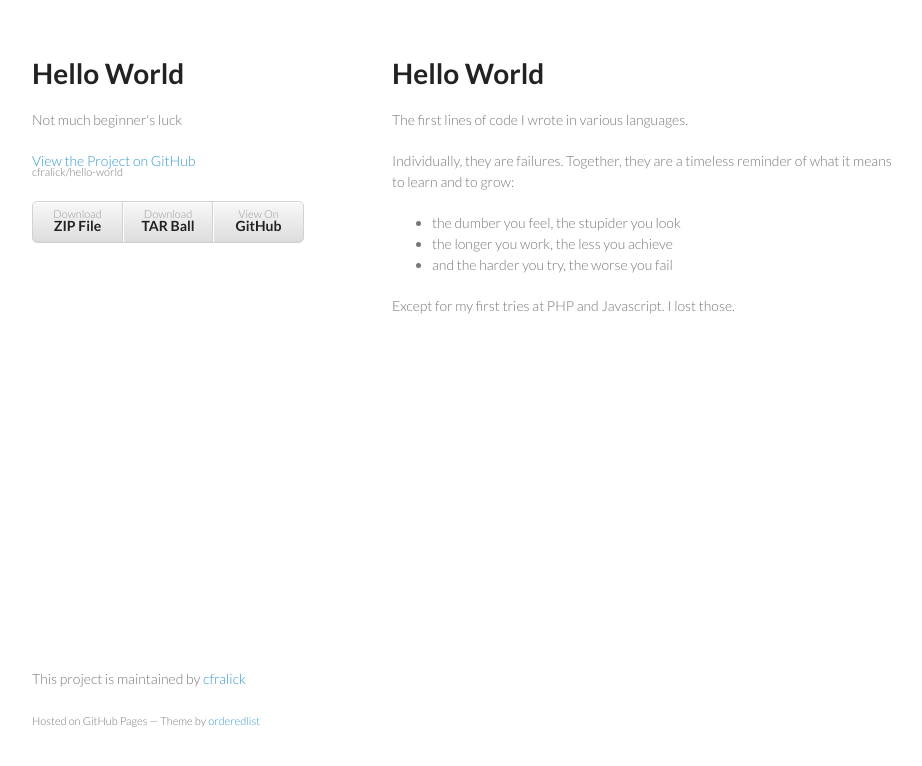
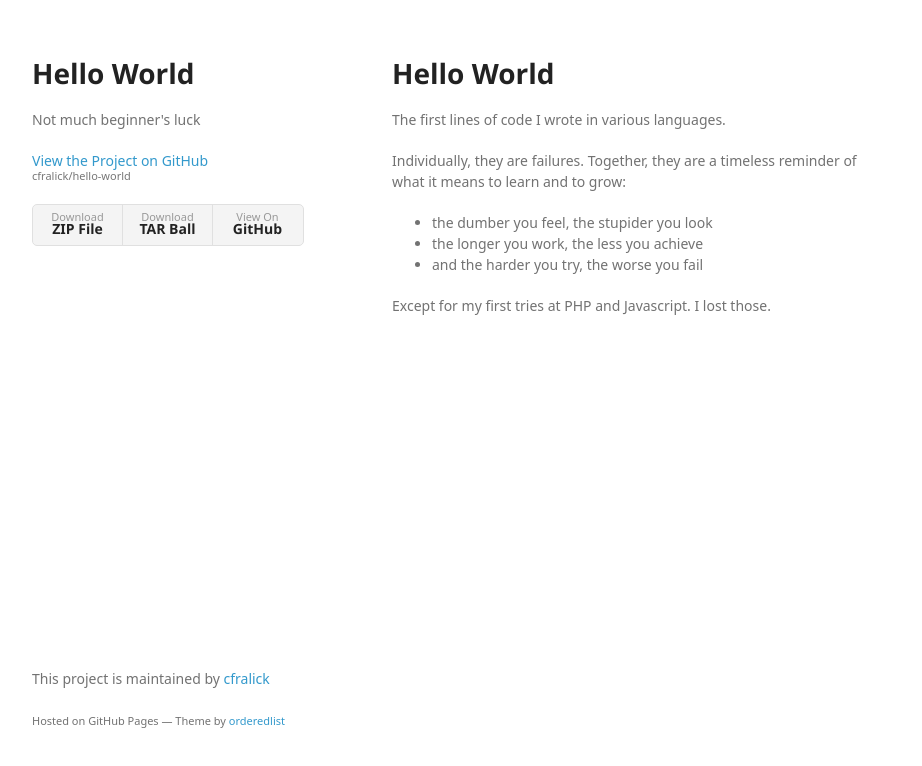
Before and after one commit to cfralick/hello-world, a plain HTML site: page index.html in a window 1280 px wide. Shown: the whole page, without its empty margins (178-1100 px from the left). Drawn offline with Linux system fonts and the light colour scheme; a web font is replaced by a local one.

Commit message:
Create gh-pages branch via GitHub

```diff
--- a/index.html
+++ b/index.html
@@ -7,7 +7,7 @@
 
     <link rel="stylesheet" href="stylesheets/styles.css">
     <link rel="stylesheet" href="stylesheets/github-light.css">
-    <meta name="viewport" content="width=device-width, initial-scale=1, user-scalable=no">
+    <meta name="viewport" content="width=device-width">
     <!--[if lt IE 9]>
     <script src="//html5shiv.googlecode.com/svn/trunk/html5.js"></script>
     <![endif]-->
@@ -50,6 +50,16 @@
       </footer>
     </div>
     <script src="javascripts/scale.fix.js"></script>
+              <script type="text/javascript">
+            var gaJsHost = (("https:" == document.location.protocol) ? "https://ssl." : "http://www.");
+            document.write(unescape("%3Cscript src='" + gaJsHost + "google-analytics.com/ga.js' type='text/javascript'%3E%3C/script%3E"));
+          </script>
+          <script type="text/javascript">
+            try {
+              var pageTracker = _gat._getTracker("UA-64586508-4");
+            pageTracker._trackPageview();
+            } catch(err) {}
+          </script>
 
   </body>
 </html>
--- a/params.json
+++ b/params.json
@@ -1 +1 @@
-{"name":"Hello World","tagline":"Not much beginner's luck","body":"Hello World\r\n===========\r\n\r\nThe first lines of code I wrote in various languages. \r\n\r\nIndividually, they are failures. Together, they are a timeless reminder of what it means to learn and to grow:  \r\n\r\n* the dumber you feel, the stupider you look\r\n* the longer you work, the less you achieve\r\n* and the harder you try, the worse you fail  \r\n\r\n\r\nExcept for my first tries at PHP and Javascript. I lost those.  \r\n","google":"","note":"Don't delete this file! It's used internally to help with page regeneration."}
+{"name":"Hello World","tagline":"Not much beginner's luck","body":"Hello World\r\n===========\r\n\r\nThe first lines of code I wrote in various languages. \r\n\r\nIndividually, they are failures. Together, they are a timeless reminder of what it means to learn and to grow:  \r\n\r\n* the dumber you feel, the stupider you look\r\n* the longer you work, the less you achieve\r\n* and the harder you try, the worse you fail  \r\n\r\n\r\nExcept for my first tries at PHP and Javascript. I lost those.  \r\n","google":"UA-64586508-4","note":"Don't delete this file! It's used internally to help with page regeneration."}
--- a/stylesheets/styles.css
+++ b/stylesheets/styles.css
@@ -1,10 +1,65 @@
-@import url(https://fonts.googleapis.com/css?family=Lato:300italic,700italic,300,700);
+@font-face {
+  font-family: 'Noto Sans';
+  font-weight: 400;
+  font-style: normal;
+  src: url('../fonts/Noto-Sans-regular/Noto-Sans-regular.eot');
+  src: url('../fonts/Noto-Sans-regular/Noto-Sans-regular.eot?#iefix') format('embedded-opentype'),
+       local('Noto Sans'),
+       local('Noto-Sans-regular'),
+       url('../fonts/Noto-Sans-regular/Noto-Sans-regular.woff2') format('woff2'),
+       url('../fonts/Noto-Sans-regular/Noto-Sans-regular.woff') format('woff'),
+       url('../fonts/Noto-Sans-regular/Noto-Sans-regular.ttf') format('truetype'),
+       url('../fonts/Noto-Sans-regular/Noto-Sans-regular.svg#NotoSans') format('svg');
+}
+
+@font-face {
+  font-family: 'Noto Sans';
+  font-weight: 700;
+  font-style: normal;
+  src: url('../fonts/Noto-Sans-700/Noto-Sans-700.eot');
+  src: url('../fonts/Noto-Sans-700/Noto-Sans-700.eot?#iefix') format('embedded-opentype'),
+       local('Noto Sans Bold'),
+       local('Noto-Sans-700'),
+       url('../fonts/Noto-Sans-700/Noto-Sans-700.woff2') format('woff2'),
+       url('../fonts/Noto-Sans-700/Noto-Sans-700.woff') format('woff'),
+       url('../fonts/Noto-Sans-700/Noto-Sans-700.ttf') format('truetype'),
+       url('../fonts/Noto-Sans-700/Noto-Sans-700.svg#NotoSans') format('svg');
+}
+
+@font-face {
+  font-family: 'Noto Sans';
+  font-weight: 400;
+  font-style: italic;
+  src: url('../fonts/Noto-Sans-italic/Noto-Sans-italic.eot');
+  src: url('../fonts/Noto-Sans-italic/Noto-Sans-italic.eot?#iefix') format('embedded-opentype'),
+       local('Noto Sans Italic'),
+       local('Noto-Sans-italic'),
+       url('../fonts/Noto-Sans-italic/Noto-Sans-italic.woff2') format('woff2'),
+       url('../fonts/Noto-Sans-italic/Noto-Sans-italic.woff') format('woff'),
+       url('../fonts/Noto-Sans-italic/Noto-Sans-italic.ttf') format('truetype'),
+       url('../fonts/Noto-Sans-italic/Noto-Sans-italic.svg#NotoSans') format('svg');
+}
+
+@font-face {
+  font-family: 'Noto Sans';
+  font-weight: 700;
+  font-style: italic;
+  src: url('../fonts/Noto-Sans-700italic/Noto-Sans-700italic.eot');
+  src: url('../fonts/Noto-Sans-700italic/Noto-Sans-700italic.eot?#iefix') format('embedded-opentype'),
+       local('Noto Sans Bold Italic'),
+       local('Noto-Sans-700italic'),
+       url('../fonts/Noto-Sans-700italic/Noto-Sans-700italic.woff2') format('woff2'),
+       url('../fonts/Noto-Sans-700italic/Noto-Sans-700italic.woff') format('woff'),
+       url('../fonts/Noto-Sans-700italic/Noto-Sans-700italic.ttf') format('truetype'),
+       url('../fonts/Noto-Sans-700italic/Noto-Sans-700italic.svg#NotoSans') format('svg');
+}
 
 body {
+  background-color: #fff;
   padding:50px;
-  font:14px/1.5 Lato, "Helvetica Neue", Helvetica, Arial, sans-serif;
-  color:#777;
-  font-weight:300;
+  font: 14px/1.5 "Noto Sans", "Helvetica Neue", Helvetica, Arial, sans-serif;
+  color:#727272;
+  font-weight:400;
 }
 
 h1, h2, h3, h4, h5, h6 {
@@ -34,15 +89,22 @@ h3, h4, h5, h6 {
 
 a {
   color:#39c;
-  font-weight:400;
   text-decoration:none;
+}
+
+a:hover {
+  color:#069;
 }
 
 a small {
   font-size:11px;
   color:#777;
-  margin-top:-0.6em;
+  margin-top:-0.3em;
   display:block;
+}
+
+a:hover small {
+  color:#777;
 }
 
 .wrapper {
@@ -58,7 +120,7 @@ blockquote {
 }
 
 code, pre {
-  font-family:Monaco, Bitstream Vera Sans Mono, Lucida Console, Terminal;
+  font-family:Monaco, Bitstream Vera Sans Mono, Lucida Console, Terminal, Consolas, Liberation Mono, DejaVu Sans Mono, Courier New, monospace;
   color:#333;
   font-size:12px;
 }
@@ -99,33 +161,32 @@ header {
   width:270px;
   float:left;
   position:fixed;
+  -webkit-font-smoothing:subpixel-antialiased;
 }
 
 header ul {
   list-style:none;
   height:40px;
-
   padding:0;
-
-  background: #eee;
-  background: -moz-linear-gradient(top, #f8f8f8 0%, #dddddd 100%);
-  background: -webkit-gradient(linear, left top, left bottom, color-stop(0%,#f8f8f8), color-stop(100%,#dddddd));
-  background: -webkit-linear-gradient(top, #f8f8f8 0%,#dddddd 100%);
-  background: -o-linear-gradient(top, #f8f8f8 0%,#dddddd 100%);
-  background: -ms-linear-gradient(top, #f8f8f8 0%,#dddddd 100%);
-  background: linear-gradient(top, #f8f8f8 0%,#dddddd 100%);
-
+  background: #f4f4f4;
   border-radius:5px;
-  border:1px solid #d2d2d2;
-  box-shadow:inset #fff 0 1px 0, inset rgba(0,0,0,0.03) 0 -1px 0;
+  border:1px solid #e0e0e0;
   width:270px;
 }
 
 header li {
   width:89px;
   float:left;
-  border-right:1px solid #d2d2d2;
+  border-right:1px solid #e0e0e0;
   height:40px;
+}
+
+header li:first-child a {
+  border-radius:5px 0 0 5px;
+}
+
+header li:last-child a {
+  border-radius:0 5px 5px 0;
 }
 
 header ul a {
@@ -135,17 +196,20 @@ header ul a {
   display:block;
   text-align:center;
   padding-top:6px;
-  height:40px;
+  height:34px;
+}
+
+header ul a:hover {
+  color:#999;
+}
+
+header ul a:active {
+  background-color:#f0f0f0;
 }
 
 strong {
   color:#222;
   font-weight:700;
-}
-
-header ul li + li {
-  width:88px;
-  border-left:1px solid #fff;
 }
 
 header ul li + li + li {
@@ -181,6 +245,7 @@ footer {
   float:left;
   position:fixed;
   bottom:50px;
+  -webkit-font-smoothing:subpixel-antialiased;
 }
 
 @media print, screen and (max-width: 960px) {
@@ -242,7 +307,11 @@ footer {
   }
 
   header ul {
-    display:none;
+    width:99%;
+  }
+
+  header li, header ul li + li + li {
+    width:33%;
   }
 }
 
```
